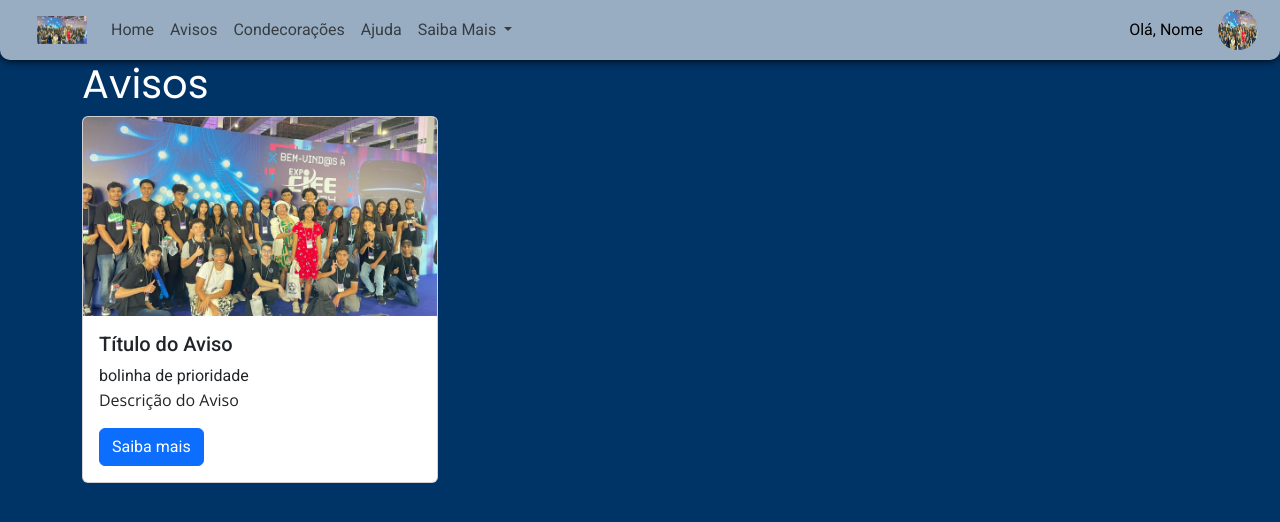
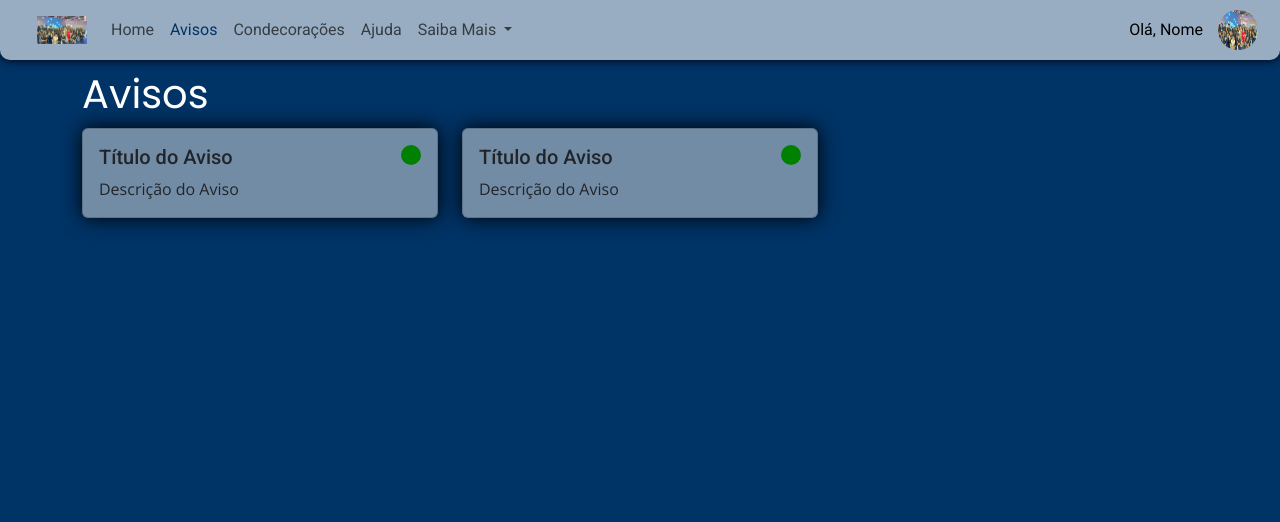
Before and after one commit to BrunoH4ds/Web_School, a plain HTML site: page src/More html/Avisos.html in a window 1280 px wide. Drawn offline with nearby package versions, Linux system fonts and the light colour scheme.

Commit message:
update avisos

```diff
--- a/src/More html/Avisos.html
+++ b/src/More html/Avisos.html
@@ -21,8 +21,8 @@
           <li class="nav-item">
             <a class="nav-link" aria-current="page" href="../../Home.html">Home</a>
           </li>
-          <li class="nav-item active">
-            <a class="nav-link" href="../More html/Avisos.html">Avisos</a>
+          <li class="nav-item">
+            <a class="nav-link active" href="../More html/Avisos.html">Avisos</a>
           </li>
           <li class="nav-item">
             <a class="nav-link" href="#">Condecorações</a>
@@ -56,13 +56,25 @@
     <div class="container">
       <h1>Avisos</h1>
       <div class="row">
-        <div class="col-sm-6 col-md-4">
+        <div class="col-sm-6 col-md-4 mb-3">
           <div class="card">
-            <img src="../img/Imagem do WhatsApp de 2024-09-13 à(s) 17.41.36_b8090aea.jpg" class="card-img-top" alt="...">
             <div class="card-body">
-              <h5 class="card-title d-flex">Título do Aviso</h5> <div class="">bolinha de prioridade</div>
+              <div class="card-title-alight">
+                <h5 class="card-title d-flex">Título do Aviso</h5>
+                <p class="priority-boll"></p>
+              </div>
               <p class="card-text">Descrição do Aviso</p>
-              <a href="#" class="btn btn-primary">Saiba mais</a>
+            </div>
+          </div>
+        </div>
+        <div class="col-sm-6 col-md-4 mb-3">
+          <div class="card">
+            <div class="card-body">
+              <div class="card-title-alight">
+                <h5 class="card-title d-flex">Título do Aviso</h5>
+                <p class="priority-boll"></p>
+              </div>
+              <p class="card-text">Descrição do Aviso</p>
             </div>
           </div>
         </div>
--- a/src/css/Avisos.css
+++ b/src/css/Avisos.css
@@ -0,0 +1,30 @@
+.avisos {
+  min-height: 100vh;
+}
+
+.container h1 {
+  margin: 10px 0;
+}
+
+.card {
+  background-color: rgba(229, 229, 229, 0.5) ;
+  box-shadow: 0px 0px 20px rgba(0, 0, 0, 1);
+}
+
+.card-title-alight {
+  display: flex;
+  justify-content: space-between;
+  align-items: center;
+}
+
+.card-title{
+  align-items: center;
+}
+
+.priority-boll {
+  background-color: green;
+  width: 20px;
+  height: 20px;
+  border-radius: 100%;
+  margin-bottom: 12px;
+}
--- a/src/css/Home.css
+++ b/src/css/Home.css
@@ -317,13 +317,14 @@
 @media screen and (max-width: 426px){
   .pag_1 {
     padding: 0;
+    background-color: rgba(0, 0, 0, 0.6);
   }
   .Content_pag_1 {
     padding: 0;
     margin-top: 70px;
   }
   .infos {
-    text-align:left;
+    text-align:center;
   }
   .infos h4 {
     text-align: center;
```
